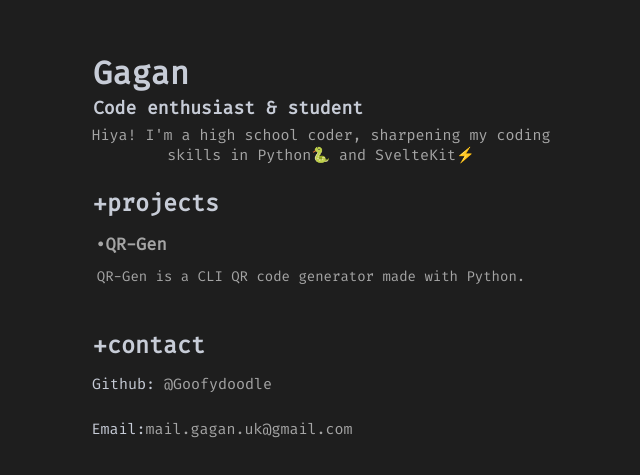
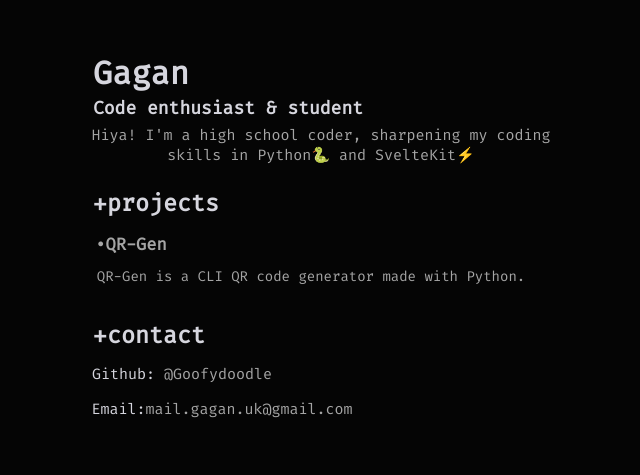
Before and after one commit to Goofydoodle/Portfolio, a SvelteKit app: page / in a window 1280 px wide. Shown: the part 119-594 px from the top of the page, without its empty margins (299-939 px from the left). Built offline with nearby package versions, Linux system fonts and the light colour scheme.

Commit message:
Background color

```diff
--- a/src/app.html
+++ b/src/app.html
@@ -14,8 +14,8 @@
 
         body{
                 font-family: 'Fira Code', monospace;
-                background-color: #1e1e1e;
-                color: #ebf2ffd2;
+                background-color: #050505;
+                color: #d6d6de;
 				margin:0;
 				padding:0;
 
--- a/src/routes/+page.svelte
+++ b/src/routes/+page.svelte
@@ -102,7 +102,7 @@
 .contact{
     position: relative;
     text-align: center;
-    top: 110px;
+    top: 100px;
     right: 10px;
     left: -192px;
     font-size: 20px;
@@ -123,7 +123,7 @@
 .email{
     position: relative;
     text-align: center;
-    top: -15px;
+    top: -25px;
     right: 0px;
     left: 73px;
     padding: 0px;
@@ -168,9 +168,6 @@
  a:hover::before{
   width: 100%;
  }
-
-
-
 
     @media only screen and (max-width: 600px) {
   .name, .sabout, .about, .projects, .QR-Gen, .QR-Gen-desc, .contact, .github, .email {
```
